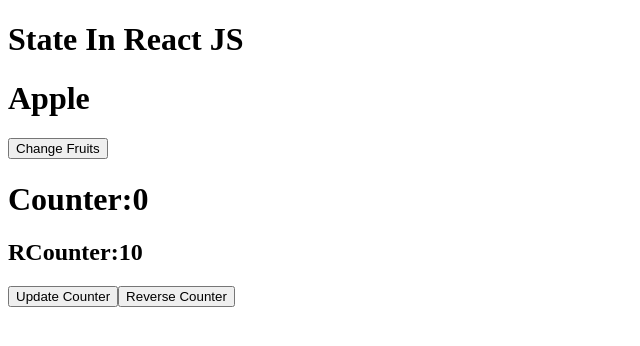
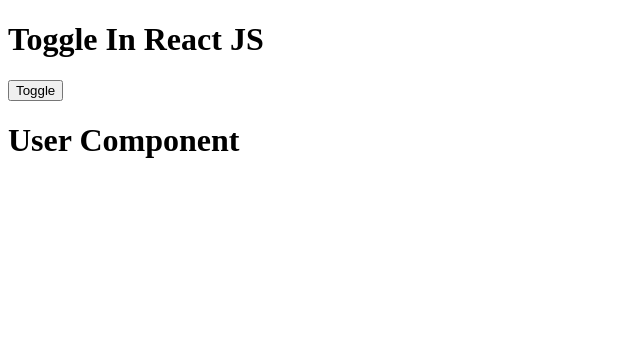
Before and after one commit to priyanshu-1808/react-learn, a React (Vite) app in the folder code-step-by-step/: page / in a window 1280 px wide. Shown: the top 346 px of the page, without its empty margins (0-640 px from the left). Built offline with nearby package versions, Linux system fonts and the light colour scheme.

Commit message:
Toggle or hide and show in react

```diff
--- a/code-step-by-step/src/App.jsx
+++ b/code-step-by-step/src/App.jsx
@@ -1,23 +1,28 @@
-import { useState } from "react";
-import Counter from "./Counter";
+import { useState } from "react"
+import User from "./User"
 
 
 function App() {
-  const [fruit, setFruit] = useState("Apple");
 
-  const handleFruits=()=>{
-    setFruit("Banana")
-  }
+  const [display, setDisplay] = useState(true)
+
   return (
     <div>
-      <h1>State In React JS</h1>
-      <h1>{fruit}</h1>
-      <button onClick={handleFruits}>Change Fruits</button>
+      <h1>Toggle In React JS</h1>
+      <button onClick={() => setDisplay(!display)}>Toggle</button>
 
-       <Counter/>
+
+      {/*{
+        display ? <h1>Priyanshu Agarwal</h1> : null
+      } */}
+      {
+        display?<User/> :null
+      }
 
 
     </div>
   )
 }
+
+
 export default App
--- a/code-step-by-step/src/Counter.jsx
+++ /dev/null
@@ -1,18 +0,0 @@
-import { useState } from "react";
-
-const Counter = () => {
-  const [count, setCount] = useState(0);
-  const [rcount ,setRcounter] = useState(10)
-
-  return (
-    <div>
-      <h1>Counter:{count}</h1>
-      <h2>RCounter:{rcount}</h2>
-      <button onClick={() => setCount(count + 1)}>Update Counter</button>
-      <button onClick={()=> setRcounter(rcount - 1)}>Reverse Counter</button>
-
-    </div>
-  );
-};
-
-export default Counter;
--- /dev/null
+++ b/code-step-by-step/src/User.jsx
@@ -0,0 +1,13 @@
+
+
+
+function User() {
+
+    return(
+        <div>
+         <h1>User Component</h1>
+        </div>
+    )
+}
+
+export default User
```
